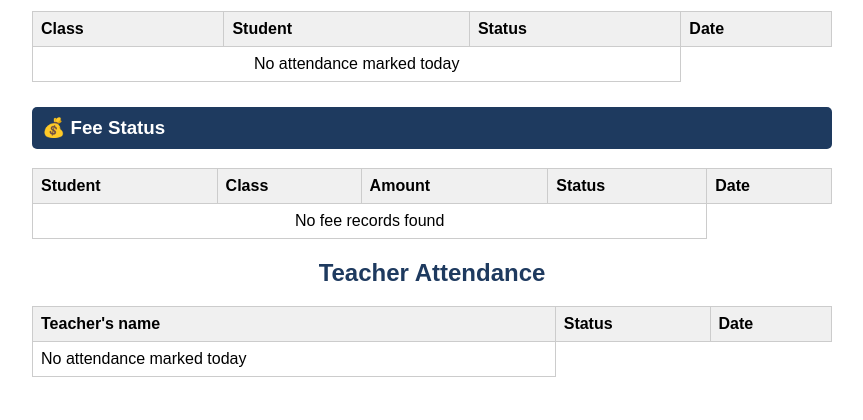
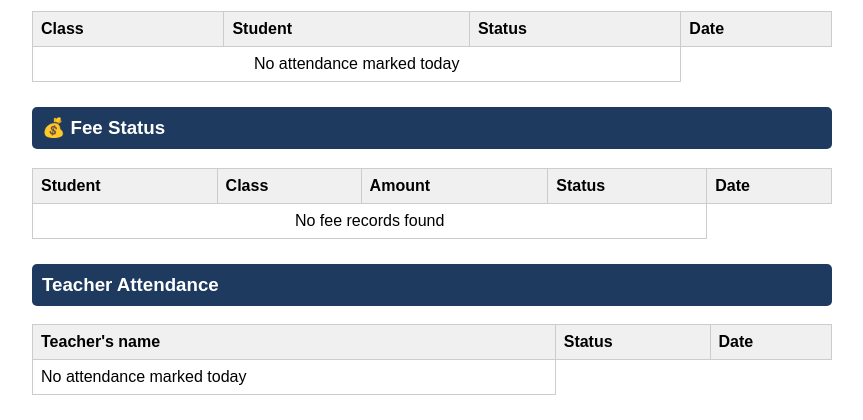
Before and after one commit to ruhanisovana/Edutrack-, a Flask app: page /updates in a window 1280 px wide. Shown: the part 582-1002 px from the top of the page, without its empty margins (208-1071 px from the left). Before the commit the page ends 959 px from the top, so only its background shows below. Run offline with Flask 3, Linux system fonts and the light colour scheme; some libraries are stand-ins or nearby versions.

Commit message:
Update public_updates.html

```diff
--- a/templates/public_updates.html
+++ b/templates/public_updates.html
@@ -28,7 +28,7 @@
 
                                                                                                     <h3>📋 School Notices</h3>
                                                                                                         {% for n in notices %}
-                                                                                                                <div class="notice"><strong>{{ n.date }}:</strong> {{ n.message }}</div>
+                                                                                                                <div class="notice"><strong>{{ n.title }}</strong></div>
                                                                                                                     {% else %}
                                                                                                                             <p>No notices today</p>
                                                                                                                                 {% endfor %}
@@ -99,7 +99,7 @@
 
                                                                                                                                                                                                                                                                                                                                                                                                                                                                                                                                                                                                                                                                                                                                                                                                                                                                                             </table>
 
-                                                                                                                                                                                                                                                                                                                                                                                                                                                                                                                                                                                                                                                                                                                                                                                                                                                                                            <h2>Teacher Attendance</h2>
+                                                                                                                                                                                                                                                                                                                                                                                                                                                                                                                                                                                                                                                                                                                                                                                                                                                                                            <h3>Teacher Attendance</h3>
 
                                                                                                                                                                                                                                                                                                                                                                                                                                                                                                                                                                                                                                                                                                                                                                                                                                                                                             <table>
                                                                                                                                                                                                                                                                                                                                                                                                                                                                                                                                                                                                                                                                                                                                                                                                                                                                                                 <thead>
```
